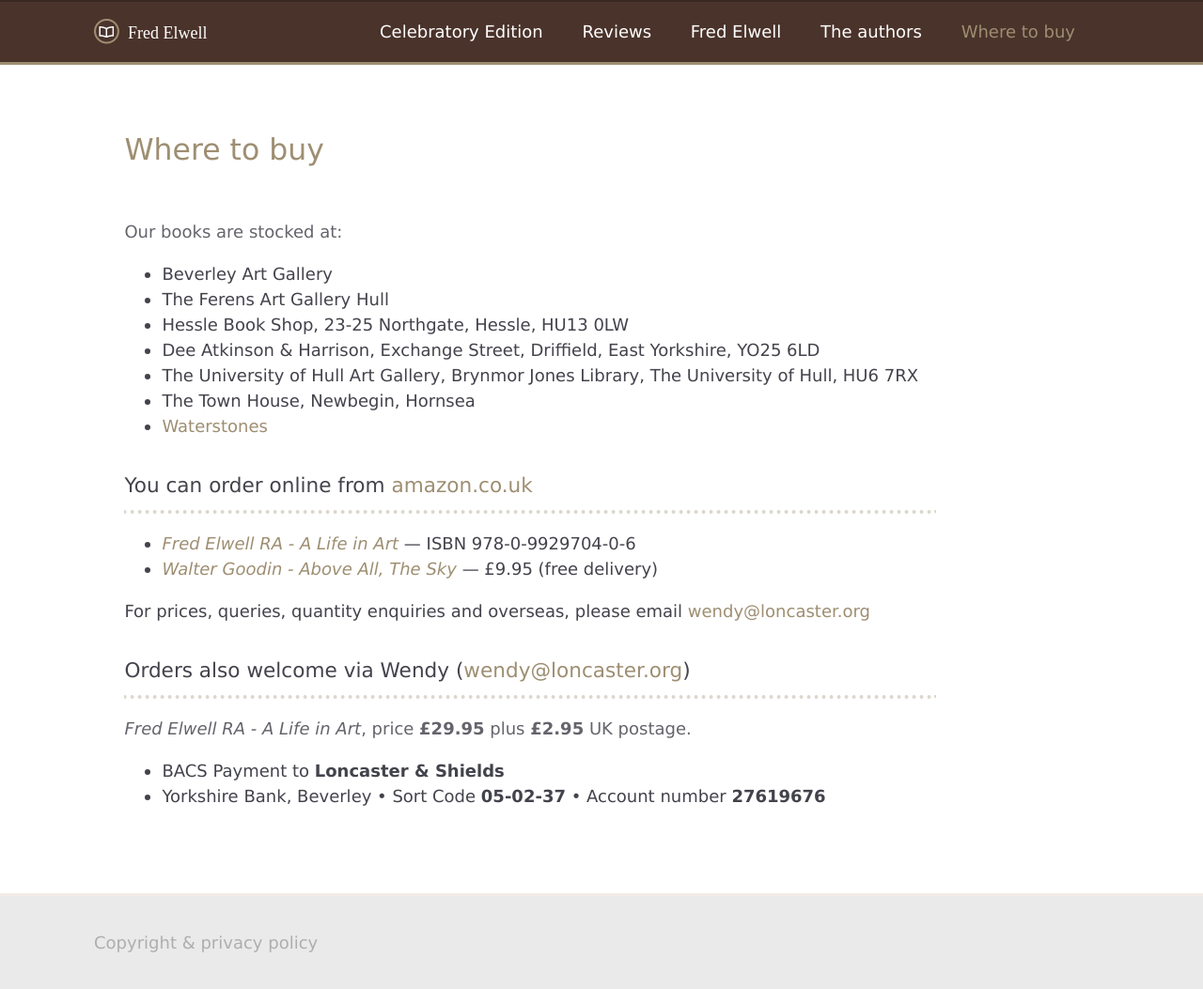
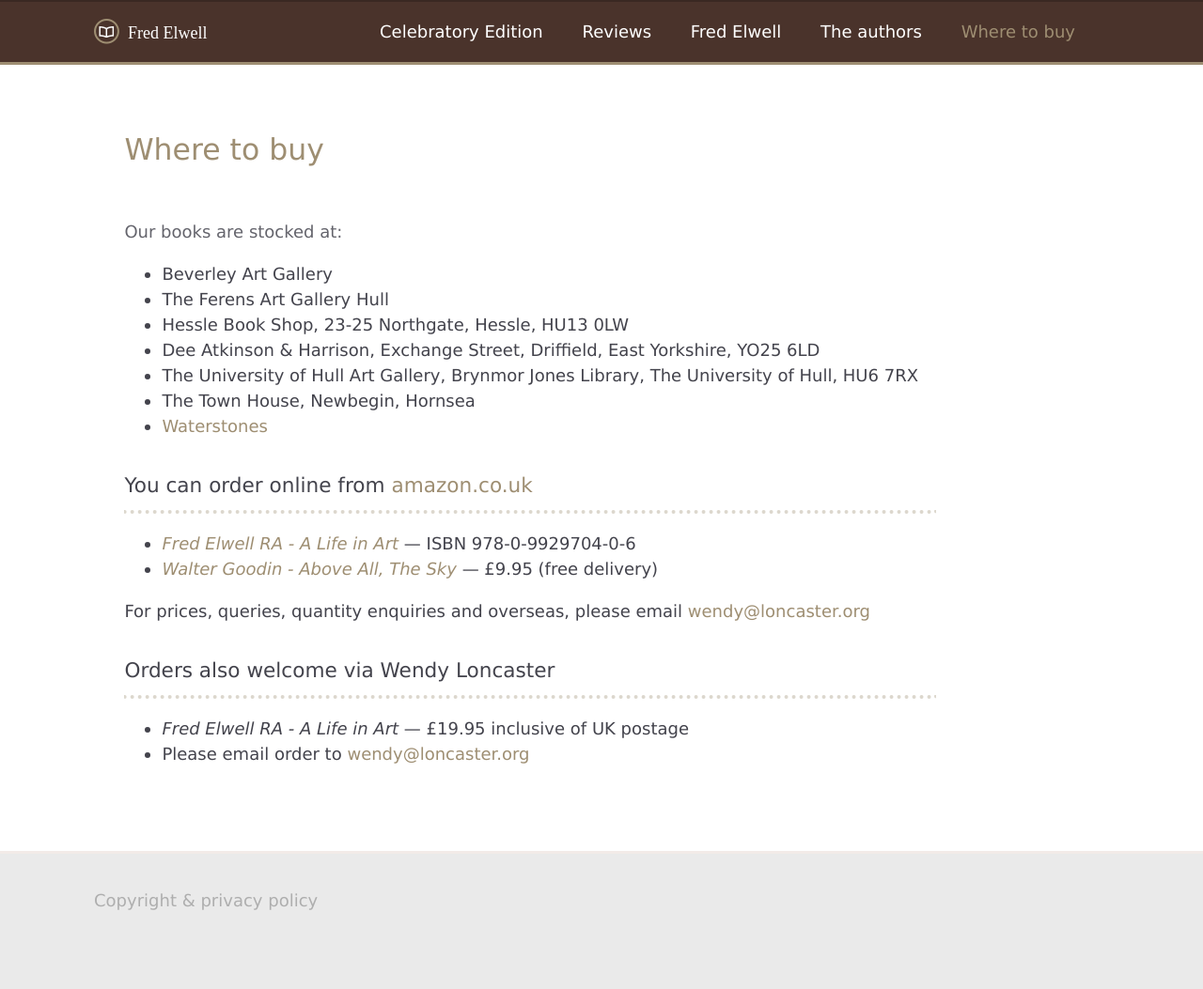
Before and after one commit to regmtait/Elwell-jekyll, a Jekyll site: the page built from 10-where-to-buy.md, in a window 1280 px wide. Shown: the whole page at 94% size. Built offline with Jekyll 4.4.1, drawn with Linux system fonts in a browser that asks for light colours; some web fonts are replaced; after the commit the page ends 1008 px from its top, so only the background shows below that.

Commit message:
Update purchase info

```diff
--- a/10-where-to-buy.md
+++ b/10-where-to-buy.md
@@ -28,9 +28,12 @@
 
 For prices, queries, quantity enquiries and overseas, please email [wendy@loncaster.org](mailto:wendy@loncaster.org "Email us for quantity enquiries")
 
-#### Orders also welcome via Wendy ([wendy@loncaster.org](mailto:wendy@loncaster.org "Email Wendy Loncaster"))
+#### Orders also welcome via Wendy Loncaster
 
-### <i>Fred Elwell RA - A Life in Art</i>, price **£29.95** plus **£2.95** UK postage.
+* <cite>Fred Elwell RA - A Life in Art</cite> — £19.95 inclusive of UK postage
+* Please email order to [wendy@loncaster.org](mailto:wendy@loncaster.org "Order enquiry for Fred Elwell RA - A Life in Art")
 
+<!--
 * BACS Payment to <b>Loncaster & Shields</b>
 * Yorkshire Bank, Beverley • Sort Code <b>05-02-37</b> • Account number <b>27619676</b>
+-->
```
